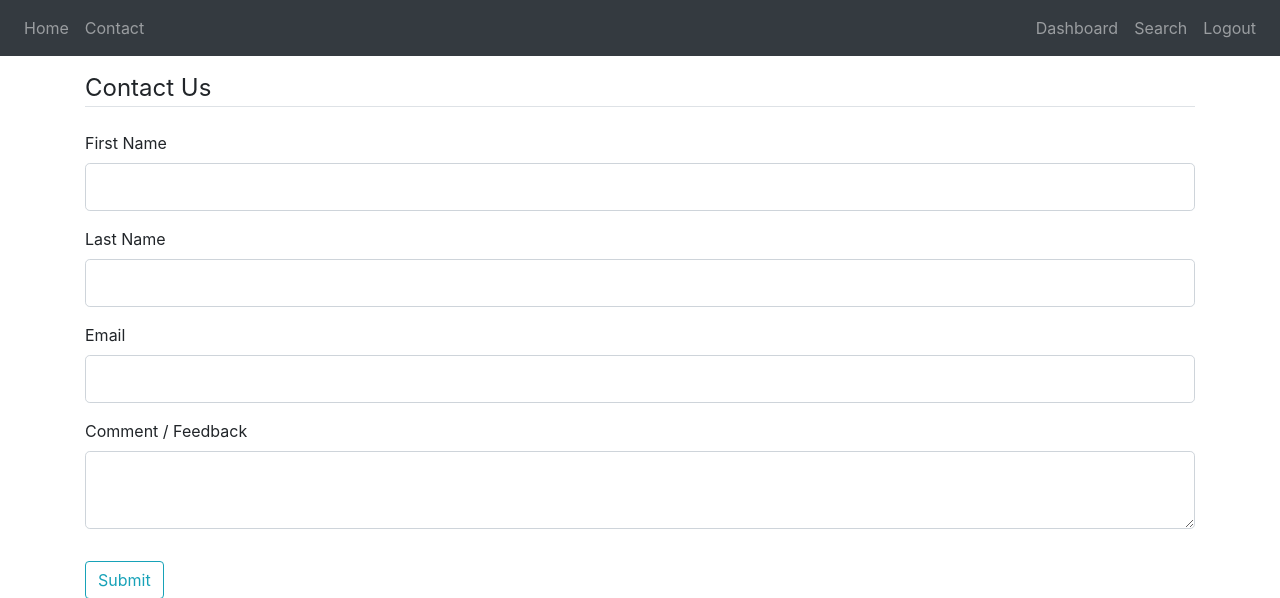
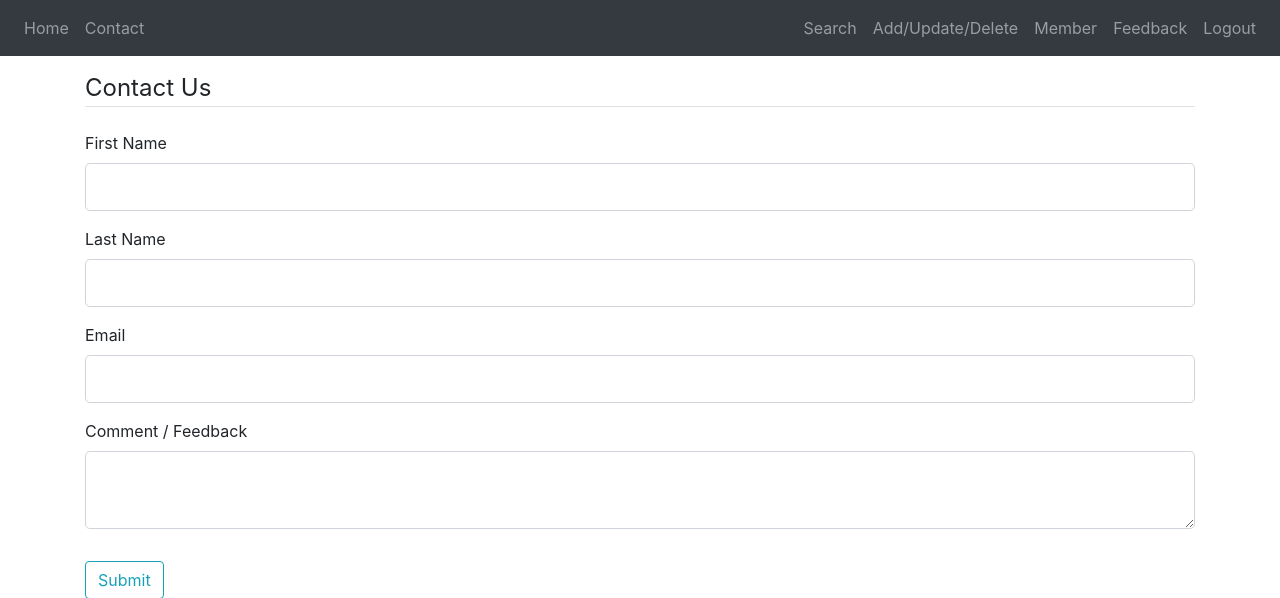
Before and after one commit to MKing301/math-pd-depo, a Flask app: page /contact in a window 1280 px wide. Shown: the top 598 px of the page. Run offline with Flask 2, Linux system fonts and the light colour scheme; a user stored in the database is signed in; tables that the repository leaves empty hold one stand-in row (values such as "Sample post"); some libraries are stand-ins or nearby versions.

Commit message:
Update admin nav bar links

```diff
--- a/pd_app/templates/includes/_navbar.html
+++ b/pd_app/templates/includes/_navbar.html
@@ -21,11 +21,17 @@
                 </li>
             {% elif current_user.is_authenticated and current_user.user_role == 'admin' %}
                 <li>
-                    <a class="nav-link" href="{{ url_for('users.dashboard') }}">Dashboard</a>
+                    <a class="nav-link" href="{{ url_for('users.search') }}">Search</a>
                 </li>
                 <li>
-                    <a class="nav-link" href="{{ url_for('users.search') }}">Search</a>
+                        <a class="nav-link" href="{{ url_for('users.modify') }}">Add/Update/Delete</a>
+                    </li>
+                <li>
+                    <a class="nav-link" href="{{ url_for('users.member') }}">Member</a>
                 </li>
+                <li>
+                        <a class="nav-link" href="{{ url_for('users.feedback') }}">Feedback</a>
+                    </li>
                 <li>
                     <a class="nav-link" href="{{ url_for('users.logout') }}">Logout</a>
                 </li>
```
